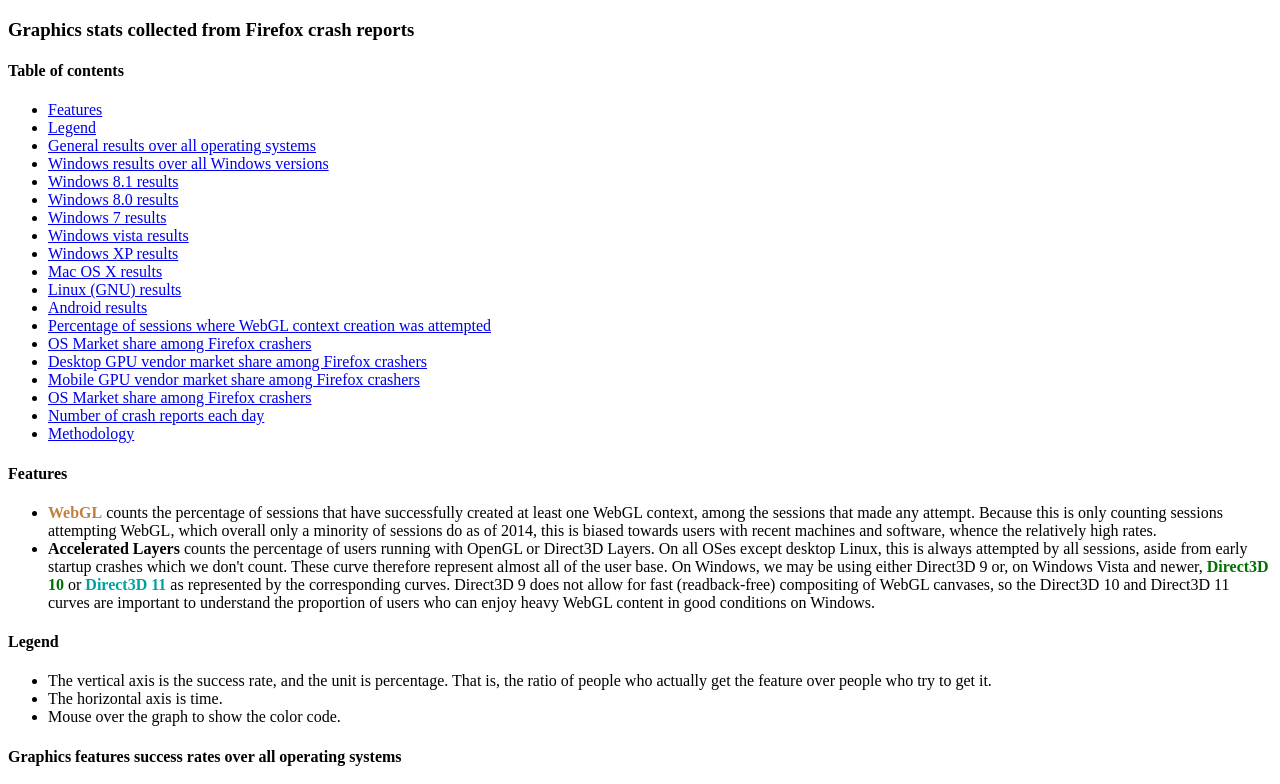
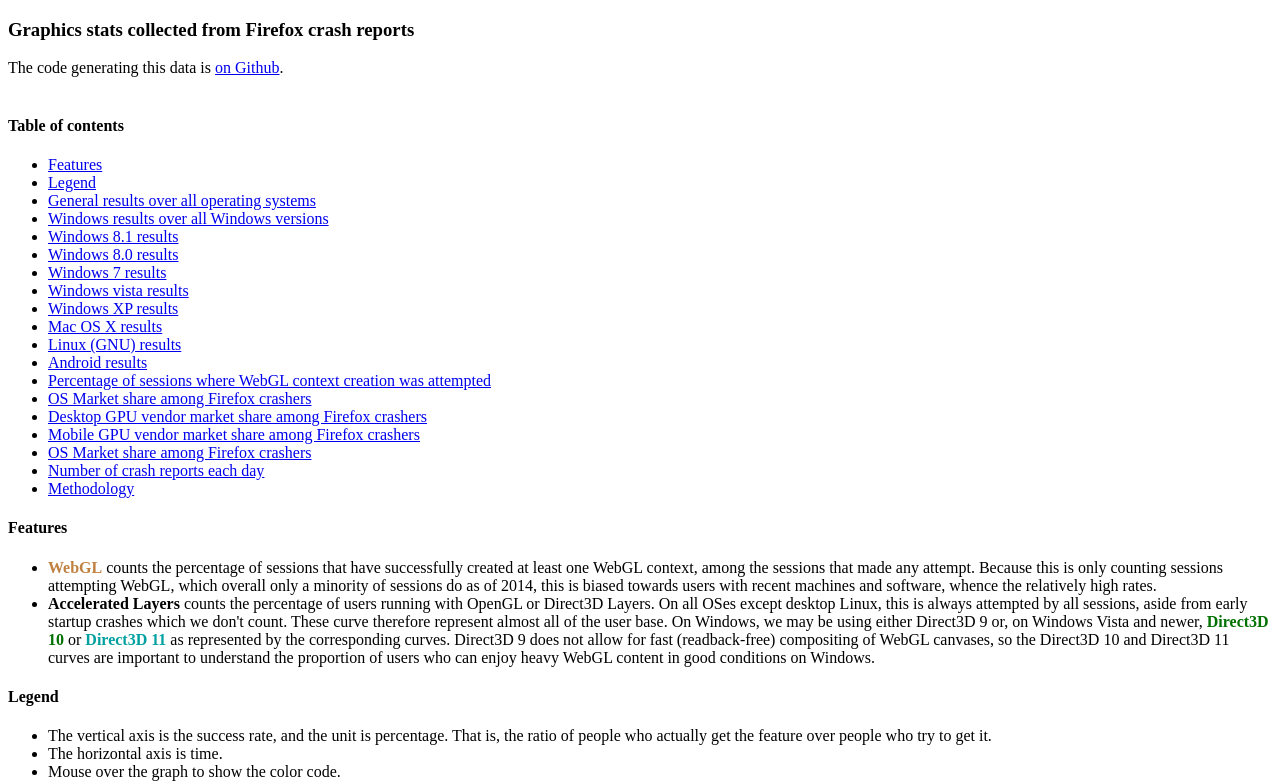
Before and after one commit to bgirard/gfx-stats, a plain HTML site: page index.html in a window 1280 px wide. Shown: the top 784 px of the page. Drawn offline with Linux system fonts and the light colour scheme; a script that the page names is missing.

Commit message:
add link to github code

```diff
--- a/index.html
+++ b/index.html
@@ -6,6 +6,8 @@
 <body>
 
 <h3>Graphics stats collected from Firefox crash reports</h3>
+
+The code generating this data is <a href="https://github.com/bjacob/gfx-stats">on Github</a>.<br/><br/>
 
 <h4>Table of contents</h4>
 <ul>
@@ -377,6 +379,8 @@ It's a bug affecting Firefox 27 to 29, fixed in Firefox 30.<br/><br/>
 <a name="methodology">
 <h4>Methodology</h4>
 
+The code generating this data is <a href="https://github.com/bjacob/gfx-stats">on Github</a>.<br/><br/>
+
 <a href="https://crash-stats.mozilla.com/products/Firefox">Crash reports</a> contain information about which graphics features have been attempted, and which ones successfully initialized. This is true even if the crash itself has nothing to do with graphics features.<br/><br/>
 
 By <a href="https://crash-analysis.mozilla.com/crash_analysis/">analyzing</a> these crash reports, we determine, among all crash reports sent on a given day, the number of crash reports reporting that a graphics feature had been attempted, and the number of crash reports where it had successfully initialized. The ratio between these two values is what is shown below as "success rate" percentage.<br/><br/>
```
